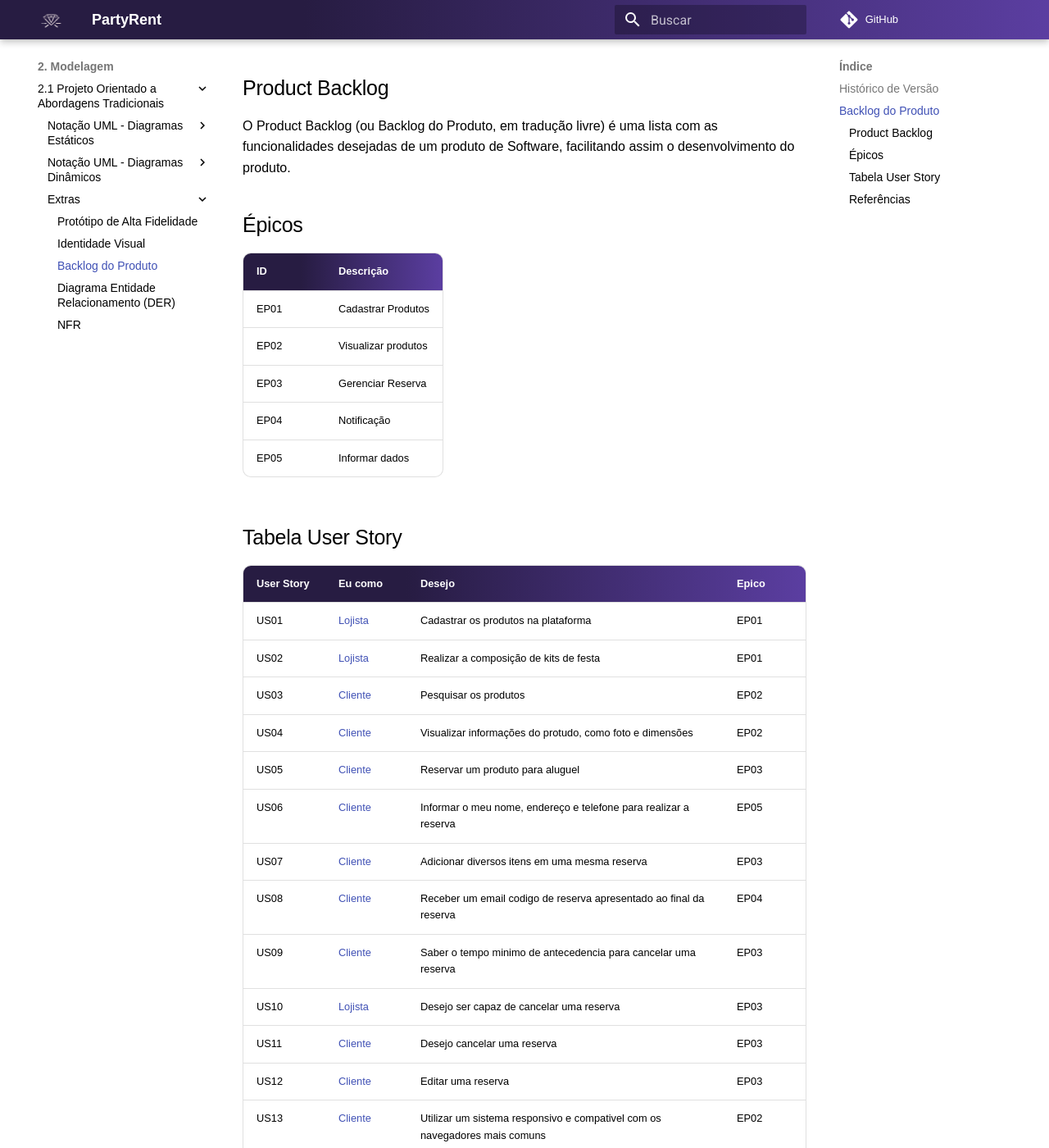
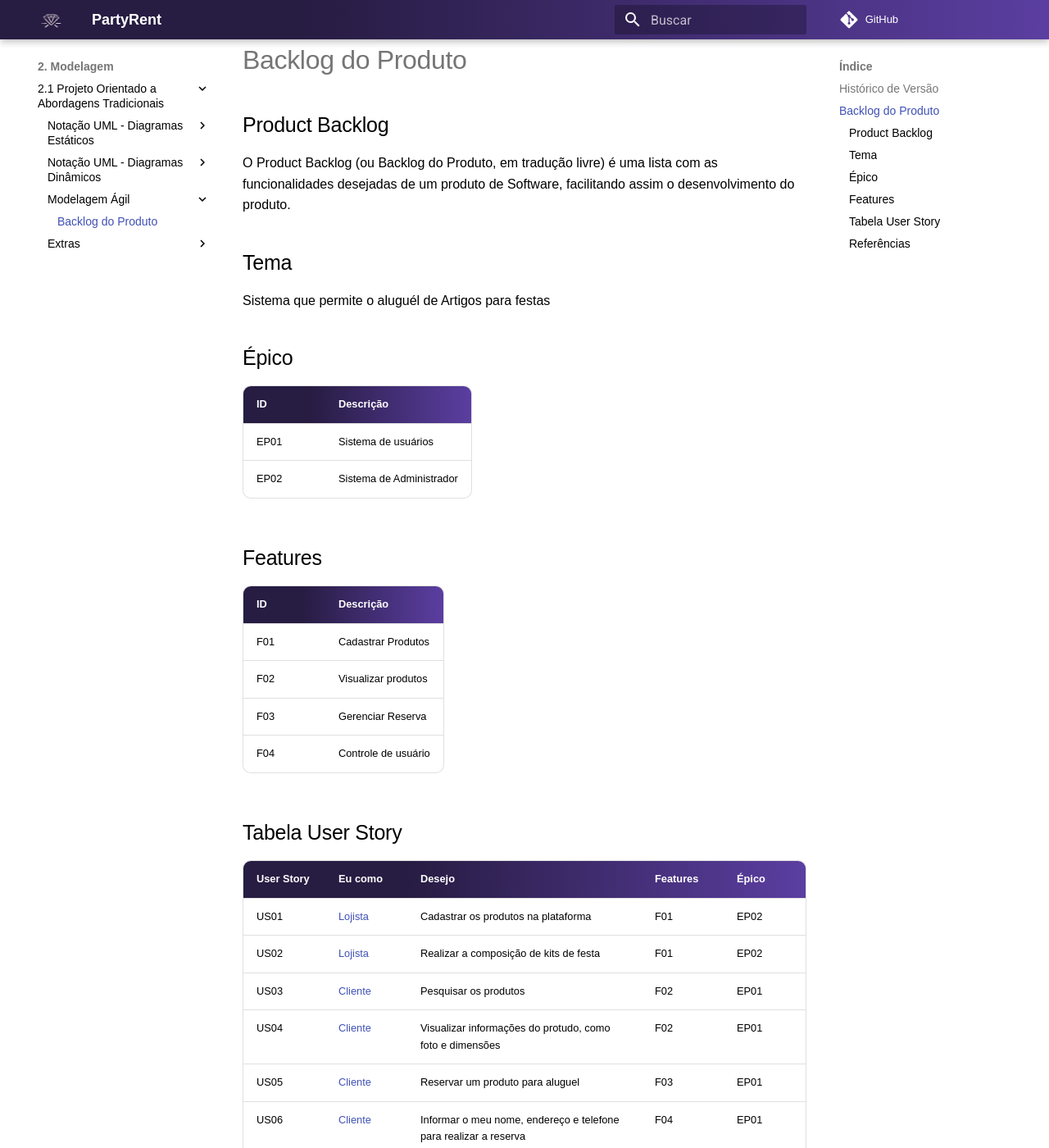
Before and after one commit to UnBArqDsw2021-2/2021.2_G7_-AluguelKitsFesta, an MkDocs documentation site: the page built from docs/modelagem/backlog.md, in a window 1280 px wide and 1400 px high, scrolled down 398 px. Shown: the whole window at 82% size. Built offline with MkDocs 1.6.1 and Material for MkDocs 9.7.7, drawn with Linux system fonts in a browser that asks for light colours; comment, search, counter and statistics services are not loaded; some of the changed text lies outside the part shown.

Commit message:
correcting product backlog

```diff
--- a/docs/modelagem/backlog.md
+++ b/docs/modelagem/backlog.md
@@ -4,6 +4,7 @@
 | ---------- | ------ | -------------------- | ------------ |
 | 19/02/2022 | 1.0    | Criação do Documento | Luis Marques |
 | 21/02/2022 | 1.1    | Revisão              | Jaime Juan   |
+| 21/03/2022 | 1.2    |  Backlog Corrigido | Victor Rayan  |
 
 # Backlog do Produto
 
@@ -11,34 +12,47 @@
 
 O Product Backlog (ou Backlog do Produto, em tradução livre) é uma lista com as funcionalidades desejadas de um produto de Software, facilitando assim o desenvolvimento do produto.
 
-## Épicos
+
+## Tema
+
+Sistema que permite o aluguél de Artigos para festas
+
+## Épico
 
 | ID   | Descrição           |
 | ---- | ------------------- |
-| EP01 | Cadastrar Produtos  |
-| EP02 | Visualizar produtos |
-| EP03 | Gerenciar Reserva   |
-| EP04 | Notificação         |
-| EP05 | Informar dados      |
+| EP01 | Sistema de usuários |
+| EP02 | Sistema de Administrador|
+
+
+## Features
+
+| ID   | Descrição           |
+| ---- | ------------------- |
+| F01 | Cadastrar Produtos  |
+| F02 | Visualizar produtos |
+| F03 | Gerenciar Reserva   |
+| F04 | Controle de usuário |
+
 
 ## Tabela User Story
 
-| User Story | Eu como                                           | Desejo                                                                     | Epico |
-| ---------- | ------------------------------------------------- | -------------------------------------------------------------------------- | ----- |
-| US01       | [Lojista](/Base/Elicitacao/Lexico?id=#l7-lojista) | Cadastrar os produtos na plataforma                                        | EP01  |
-| US02       | [Lojista](/Base/Elicitacao/Lexico?id=#l7-lojista) | Realizar a composição de kits de festa                                     | EP01  |
-| US03       | [Cliente](/Base/Elicitacao/Lexico?id=#l3-cliente) | Pesquisar os produtos                                                      | EP02  |
-| US04       | [Cliente](/Base/Elicitacao/Lexico?id=#l3-cliente) | Visualizar informações do protudo, como foto e dimensões                   | EP02  |
-| US05       | [Cliente](/Base/Elicitacao/Lexico?id=#l3-cliente) | Reservar um produto para aluguel                                           | EP03  |
-| US06       | [Cliente](/Base/Elicitacao/Lexico?id=#l3-cliente) | Informar o meu nome, endereço e telefone para realizar a reserva           | EP05  |
-| US07       | [Cliente](/Base/Elicitacao/Lexico?id=#l3-cliente) | Adicionar diversos itens em uma mesma reserva                              | EP03  |
-| US08       | [Cliente](/Base/Elicitacao/Lexico?id=#l3-cliente) | Receber um email codigo de reserva apresentado ao final da reserva         | EP04  |
-| US09       | [Cliente](/Base/Elicitacao/Lexico?id=#l3-cliente) | Saber o tempo minimo de antecedencia para cancelar uma reserva             | EP03  |
-| US10       | [Lojista](/Base/Elicitacao/Lexico?id=#l7-lojista) | Desejo ser capaz de cancelar uma reserva                                   | EP03  |
-| US11       | [Cliente](/Base/Elicitacao/Lexico?id=#l3-cliente) | Desejo cancelar uma reserva                                                | EP03  |
-| US12       | [Cliente](/Base/Elicitacao/Lexico?id=#l3-cliente) | Editar uma reserva                                                         | EP03  |
-| US13       | [Cliente](/Base/Elicitacao/Lexico?id=#l3-cliente) | Utilizar um sistema responsivo e compativel com os navegadores mais comuns | EP02  |
-| US14       | [Lojista](/Base/Elicitacao/Lexico?id=#l7-lojista) | Editar Itens da Plataforma                                                 | EP01  |
+| User Story | Eu como                                           | Desejo                                                                     | Features | Épico |
+| ---------- | ------------------------------------------------- | -------------------------------------------------------------------------- | ----- | ---- |
+| US01       | [Lojista](/Base/Elicitacao/Lexico?id=#l7-lojista) | Cadastrar os produtos na plataforma                                        | F01  | EP02 |
+| US02       | [Lojista](/Base/Elicitacao/Lexico?id=#l7-lojista) | Realizar a composição de kits de festa                                     | F01  | EP02 |
+| US03       | [Cliente](/Base/Elicitacao/Lexico?id=#l3-cliente) | Pesquisar os produtos                                                      | F02  | EP01 |
+| US04       | [Cliente](/Base/Elicitacao/Lexico?id=#l3-cliente) | Visualizar informações do protudo, como foto e dimensões                   | F02  | EP01 |
+| US05       | [Cliente](/Base/Elicitacao/Lexico?id=#l3-cliente) | Reservar um produto para aluguel                                           | F03  | EP01 |
+| US06       | [Cliente](/Base/Elicitacao/Lexico?id=#l3-cliente) | Informar o meu nome, endereço e telefone para realizar a reserva           | F04  | EP01 |
+| US07       | [Cliente](/Base/Elicitacao/Lexico?id=#l3-cliente) | Adicionar diversos itens em uma mesma reserva                              | F03  | EP01 |
+| US08       | [Cliente](/Base/Elicitacao/Lexico?id=#l3-cliente) | Receber um email codigo de reserva apresentado ao final da reserva         | F04  | EP01 |
+| US09       | [Cliente](/Base/Elicitacao/Lexico?id=#l3-cliente) | Saber o tempo minimo de antecedencia para cancelar uma reserva             | F03  | EP01 |
+| US010       | [Lojista](/Base/Elicitacao/Lexico?id=#l7-lojista) | Desejo ser capaz de cancelar uma reserva                                | F03  | EP01 |
+| US11       | [Cliente](/Base/Elicitacao/Lexico?id=#l3-cliente) | Desejo cancelar uma reserva                                          | F03  | EP01 |
+| US012       | [Cliente](/Base/Elicitacao/Lexico?id=#l3-cliente) | Editar uma reserva                                                      | F03  | EP01 |
+| US013       | [Cliente](/Base/Elicitacao/Lexico?id=#l3-cliente) | Utilizar um sistema responsivo e compativel com os navegadores mais comuns | F02  | EP01 |
+| US014       | [Lojista](/Base/Elicitacao/Lexico?id=#l7-lojista) | Editar Itens da Plataforma                                                 | F01  | EP02 |
 
 ## Referências
 
--- a/mkdocs.yml
+++ b/mkdocs.yml
@@ -59,10 +59,11 @@ nav:
                       - Diagrama de Comunicação: 'modelagem/DiagramaComunicação/DiagramaComunicacao.md'
                       - Diagrama de Atividade: 'modelagem/DiagramaAtividade/DiagramaAtividade.md'
                       - Diagrama de Estado: 'modelagem/diagramadeestados.md'
+                - Modelagem Ágil:
+                      - Backlog do Produto: 'modelagem/backlog.md'
                 - Extras:
                       - Protótipo de Alta Fidelidade: 'modelagem/prototipodealtafidelidade.md'
                       - Identidade Visual: 'modelagem/identidadevisual.md'
-                      - Backlog do Produto: 'modelagem/backlog.md'
                       - Diagrama Entidade Relacionamento (DER): 'modelagem/diagrama_entidade_relacionameto.md'
                       - NFR: 'modelagem/nfr.md'
     - 3. Padrões de Projeto:
```
Also changed, not shown: docs/padrao/correcoes.md (+16 -2 lines).
